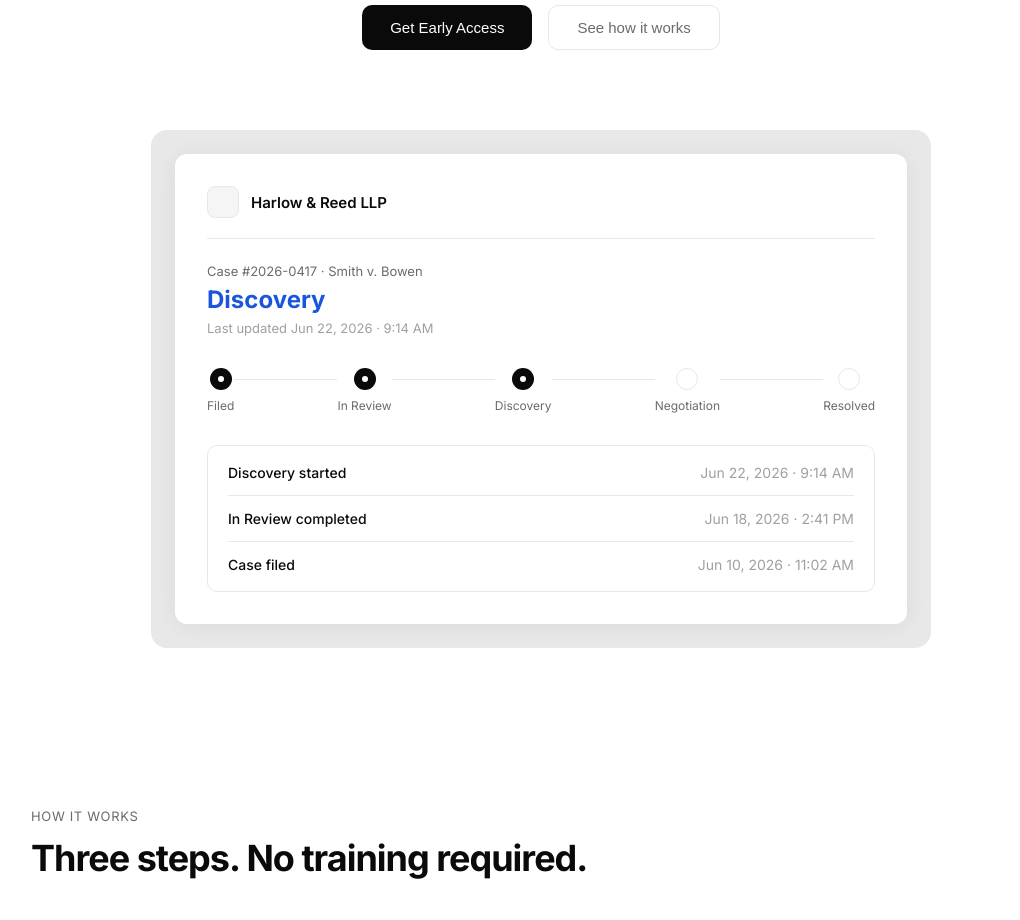
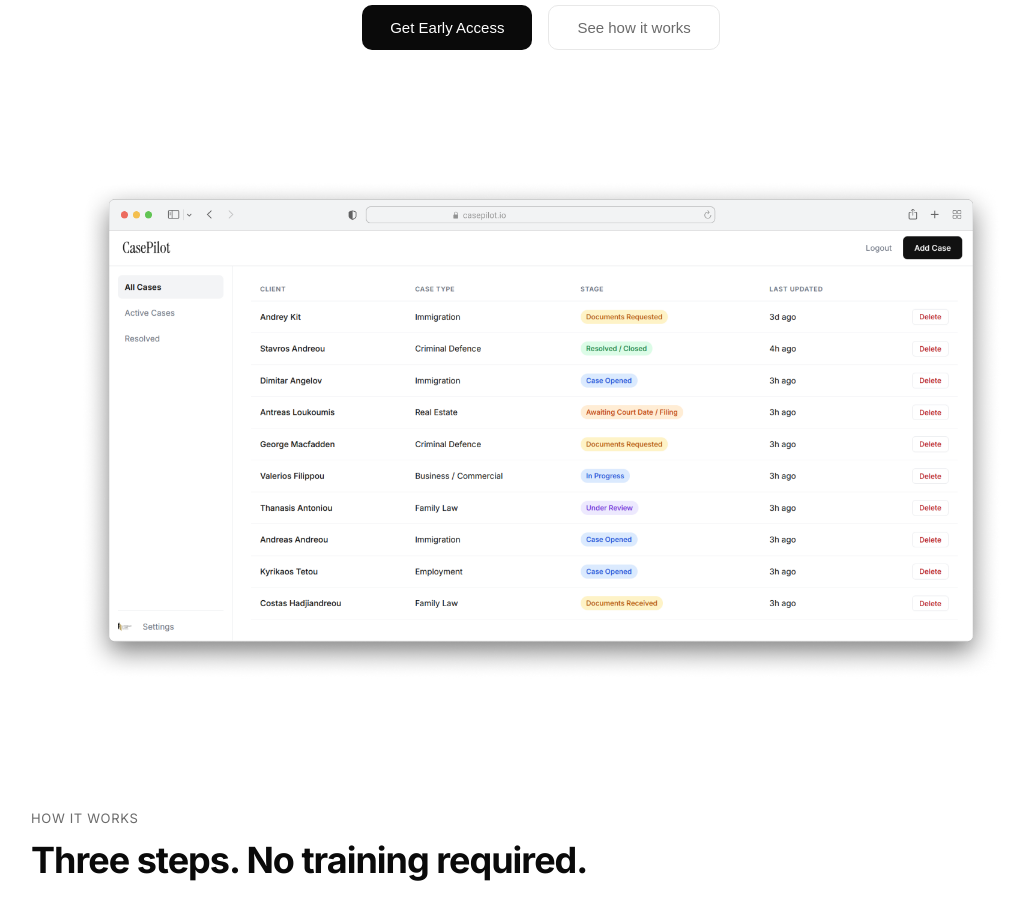
Before and after one commit to ArtemiiHH/case-pilot-website, a React (Vite) app: page / in a window 1280 px wide. Shown: the part 560-1480 px from the top of the page, without its empty margins (99-1119 px from the left). Built offline with nearby package versions, Linux system fonts and the light colour scheme.

Commit message:
Remove hardcoded banner and add my own

```diff
--- a/src/components/ProductGraphic/ProductGraphic.jsx
+++ b/src/components/ProductGraphic/ProductGraphic.jsx
@@ -1,59 +1,15 @@
-import { Fragment } from 'react'
-import styles from './ProductGraphic.module.css'
-
-const steps = ['Filed', 'In Review', 'Discovery', 'Negotiation', 'Resolved']
-const activeStepIndex = 2
-
-const history = [
-  { stage: 'Discovery started', timestamp: 'Jun 22, 2026 · 9:14 AM' },
-  { stage: 'In Review completed', timestamp: 'Jun 18, 2026 · 2:41 PM' },
-  { stage: 'Case filed', timestamp: 'Jun 10, 2026 · 11:02 AM' },
-]
+import { Fragment } from "react";
+import styles from "./ProductGraphic.module.css";
+import dashboardGraphic from "../../images/dashboard-graphic.png";
 
 export default function ProductGraphic() {
   return (
-    <section className={styles.wrapper}>
-      <div className={styles.outer}>
-        <div className={styles.inner}>
-          <div className={styles.firmHeader}>
-            <div className={styles.firmLogo} />
-            <span className={styles.firmName}>Harlow & Reed LLP</span>
-          </div>
-
-          <div className={styles.caseInfo}>
-            <p className={styles.caseLabel}>Case #2026-0417 · Smith v. Bowen</p>
-            <h3 className={styles.stageTitle}>Discovery</h3>
-            <p className={styles.timestamp}>Last updated Jun 22, 2026 · 9:14 AM</p>
-          </div>
-
-          <div className={styles.timeline}>
-            {steps.map((step, i) => (
-              <Fragment key={step}>
-                <div className={styles.stepNode}>
-                  <div
-                    className={
-                      i <= activeStepIndex ? styles.stepCircleActive : styles.stepCircle
-                    }
-                  >
-                    {i <= activeStepIndex && <span className={styles.stepDot} />}
-                  </div>
-                  <span className={styles.stepLabel}>{step}</span>
-                </div>
-                {i < steps.length - 1 && <div className={styles.connector} />}
-              </Fragment>
-            ))}
-          </div>
-
-          <div className={styles.historyBox}>
-            {history.map((row) => (
-              <div className={styles.historyRow} key={row.stage}>
-                <span className={styles.historyStage}>{row.stage}</span>
-                <span className={styles.historyTimestamp}>{row.timestamp}</span>
-              </div>
-            ))}
-          </div>
-        </div>
-      </div>
-    </section>
-  )
+    <div className={styles.container}>
+      <img
+        className={styles.graphic}
+        src={dashboardGraphic}
+        alt="CasePilot dashboard"
+      />
+    </div>
+  );
 }
--- a/src/components/ProductGraphic/ProductGraphic.module.css
+++ b/src/components/ProductGraphic/ProductGraphic.module.css
@@ -1,143 +1,13 @@
-.wrapper {
-  max-width: 860px;
-  margin: 0 auto;
-  padding: 0 40px 80px;
+.container {
+  height: 600px;
+  width: 100%;
+
+  display: flex;
+  justify-content: center;
+  align-items: center;
 }
 
-.outer {
-  background: var(--gray-200);
-  border-radius: 16px;
-  padding: 24px;
+.graphic {
+  height: 500px;
+  width: auto;
 }
-
-.inner {
-  background: var(--white);
-  border-radius: 12px;
-  box-shadow: 0 2px 24px rgba(0, 0, 0, 0.06);
-  padding: 32px;
-}
-
-.firmHeader {
-  display: flex;
-  align-items: center;
-  gap: 12px;
-  padding-bottom: 20px;
-  border-bottom: 1px solid var(--gray-200);
-  margin-bottom: 24px;
-}
-
-.firmLogo {
-  width: 32px;
-  height: 32px;
-  border-radius: 8px;
-  background: var(--gray-100);
-  border: 1px solid var(--gray-200);
-}
-
-.firmName {
-  font-size: 15px;
-  font-weight: 600;
-}
-
-.caseInfo {
-  margin-bottom: 32px;
-}
-
-.caseLabel {
-  font-size: 13px;
-  color: var(--gray-600);
-  margin: 0 0 6px;
-}
-
-.stageTitle {
-  font-size: 24px;
-  font-weight: 700;
-  color: var(--blue);
-  margin: 0 0 6px;
-}
-
-.timestamp {
-  font-size: 13px;
-  color: var(--gray-400);
-  margin: 0;
-}
-
-.timeline {
-  display: flex;
-  align-items: flex-start;
-  margin-bottom: 32px;
-}
-
-.stepNode {
-  display: flex;
-  flex-direction: column;
-  align-items: center;
-  gap: 8px;
-}
-
-.stepCircle,
-.stepCircleActive {
-  width: 22px;
-  height: 22px;
-  border-radius: 50%;
-  display: flex;
-  align-items: center;
-  justify-content: center;
-  flex-shrink: 0;
-}
-
-.stepCircle {
-  background: var(--white);
-  border: 1px solid var(--gray-200);
-}
-
-.stepCircleActive {
-  background: var(--black);
-}
-
-.stepDot {
-  width: 6px;
-  height: 6px;
-  border-radius: 50%;
-  background: var(--white);
-}
-
-.stepLabel {
-  font-size: 12px;
-  color: var(--gray-600);
-  text-align: center;
-  white-space: nowrap;
-}
-
-.connector {
-  flex: 1;
-  height: 1px;
-  background: var(--gray-200);
-  margin-top: 11px;
-}
-
-.historyBox {
-  border: 1px solid var(--gray-200);
-  border-radius: var(--radius);
-  padding: 4px 20px;
-}
-
-.historyRow {
-  display: flex;
-  justify-content: space-between;
-  padding: 14px 0;
-  border-bottom: 1px solid var(--gray-200);
-  font-size: 14px;
-}
-
-.historyRow:last-child {
-  border-bottom: none;
-}
-
-.historyStage {
-  font-weight: 500;
-}
-
-.historyTimestamp {
-  color: var(--gray-400);
-}
```
Also changed, not shown: src/images/dashboard-graphic2.png (added).
